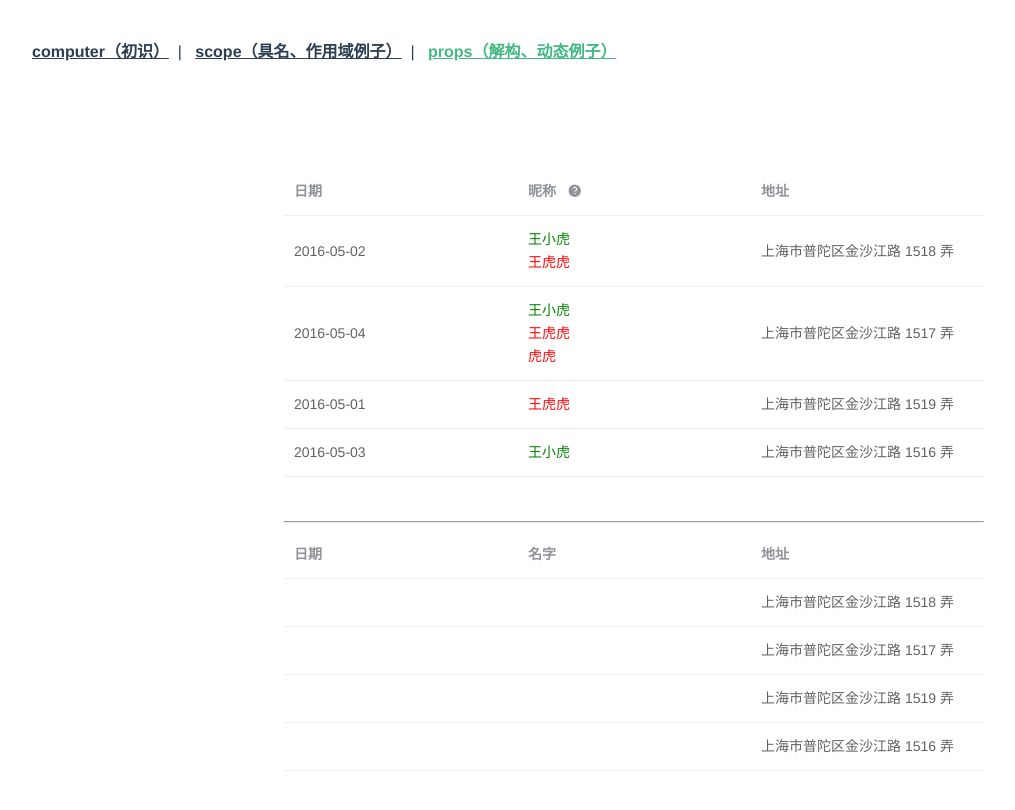
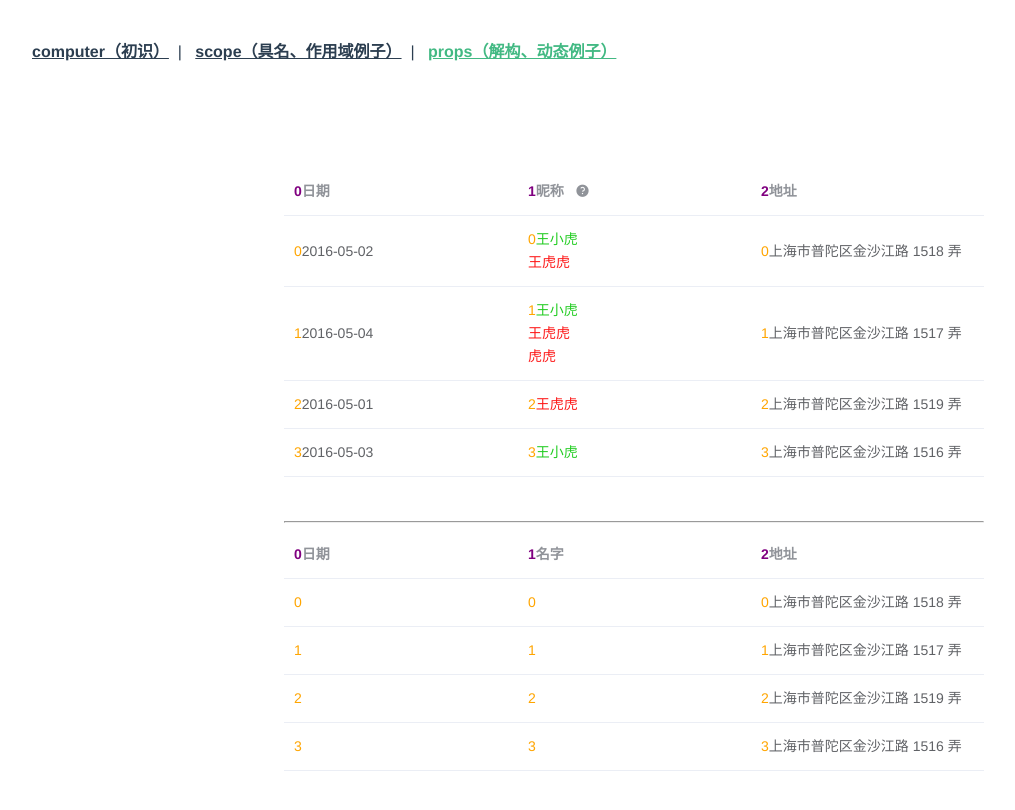
Before and after one commit to openhearted/vue-slot, a Vue app: page /props in a window 1280 px wide. Shown: the top 810 px of the page, without its empty margins (6-1021 px from the left). Built offline with nearby package versions, Linux system fonts and the light colour scheme.

Commit message:
更改颜色显示

```diff
--- a/src/views/computer.vue
+++ b/src/views/computer.vue
@@ -3,7 +3,7 @@
  * @Author: liuy
  * @LastEditors: liuy
  * @Date: 2020-09-07 11:05:44
- * @LastEditTime: 2020-09-10 10:03:47
+ * @LastEditTime: 2020-09-10 10:46:33
 -->
 <template>
     <div class="parent">
@@ -47,7 +47,7 @@ export default {
 </script>
 <style>
 .parent{
-    color:green;
+    color:rgb(33, 204, 33);
     width: 700px;
     margin: 100px auto ;
 }
--- a/src/views/computerSlot.vue
+++ b/src/views/computerSlot.vue
@@ -3,7 +3,7 @@
  * @Author: liuy
  * @LastEditors: liuy
  * @Date: 2020-09-07 11:05:44
- * @LastEditTime: 2020-09-09 19:34:17
+ * @LastEditTime: 2020-09-10 10:48:06
 -->
 <template>
     <div class="child">
@@ -25,6 +25,6 @@ export default {
 </script>
 <style>
 .child{
-    color:red
+    color:rgb(253, 22, 22)
 }
 </style>
--- a/src/views/props.vue
+++ b/src/views/props.vue
@@ -3,7 +3,7 @@
  * @Author: liuy
  * @LastEditors: liuy
  * @Date: 2020-09-08 16:19:19
- * @LastEditTime: 2020-09-10 10:06:38
+ * @LastEditTime: 2020-09-10 10:48:30
 -->
 <template>
   <div>
@@ -134,9 +134,9 @@ export default {
 </script>
 <style>
 .green-span {
-  color: green;
+  color: rgb(33, 204, 33);
 }
 .red-span {
-  color: red;
+  color: rgb(253, 22, 22);
 }
 </style>
--- a/src/views/propsSlot.vue
+++ b/src/views/propsSlot.vue
@@ -3,7 +3,7 @@
  * @Author: liuy
  * @LastEditors: liuy
  * @Date: 2020-09-08 21:59:12
- * @LastEditTime: 2020-09-09 23:44:14
+ * @LastEditTime: 2020-09-10 10:45:19
 -->
 <template>
   <div>
@@ -16,13 +16,14 @@
           :key="tc.key"
         >
           <template slot="header" slot-scope="{ row, column, $index }">
+            <span style="color: purple">{{ $index }}</span>
             <!-- row 拿不到，只有 column 和 $index -->
             <slot :name="'header-' + tc.key" :row="row" :column="column">{{ tc.label }}</slot>
           </template>
-          <template slot-scope="{ row }">
+          <template slot-scope="{ row, column, $index }">
+            <span style="color: orange">{{ $index }}</span>
             <!-- 备用内容 -->
             <!-- <span>{{ row }}</span> -->
-
             <!-- 4.2 - 后备内容展示 :row="xxx" -->
             <slot
               :name="tc.key"
--- a/src/views/scope.vue
+++ b/src/views/scope.vue
@@ -3,13 +3,14 @@
  * @Author: liuy
  * @LastEditors: liuy
  * @Date: 2020-09-02 20:48:38
- * @LastEditTime: 2020-09-10 00:03:52
+ * @LastEditTime: 2020-09-10 10:51:00
 -->
 <template>
   <div class="parent">
     <h3>这里是父组件</h3>
     <hr/>
 
+    <!-- 第一次使用 -->
     <scope-slot>
       <template slot="data" slot-scope="dataProps">
         <div class="tmpl">
@@ -25,6 +26,7 @@
     </scope-slot>
     <hr/>
 
+    <!-- 第二次使用 -->
     <scope-slot>
       <!-- 2.3 页面会根据子组件中slot的顺序去替换内容并渲染页面 -->
       <!-- <template slot="data" slot-scope="dataProps">
@@ -54,7 +56,7 @@
     </scope-slot>
     <hr/>
 
-
+    <!-- 第三次使用 -->
     <scope-slot>
         <template slot="string" slot-scope="stringProps">
             {{ stringProps.string }}
@@ -116,7 +118,7 @@ export default {
   width: 100px;
   height: 100px;
   margin: 10px;
-  background-color: rgb(189, 181, 181);
+  background-color: rgb(212, 211, 211);
   display: block;
   text-align: center;
 }
```
